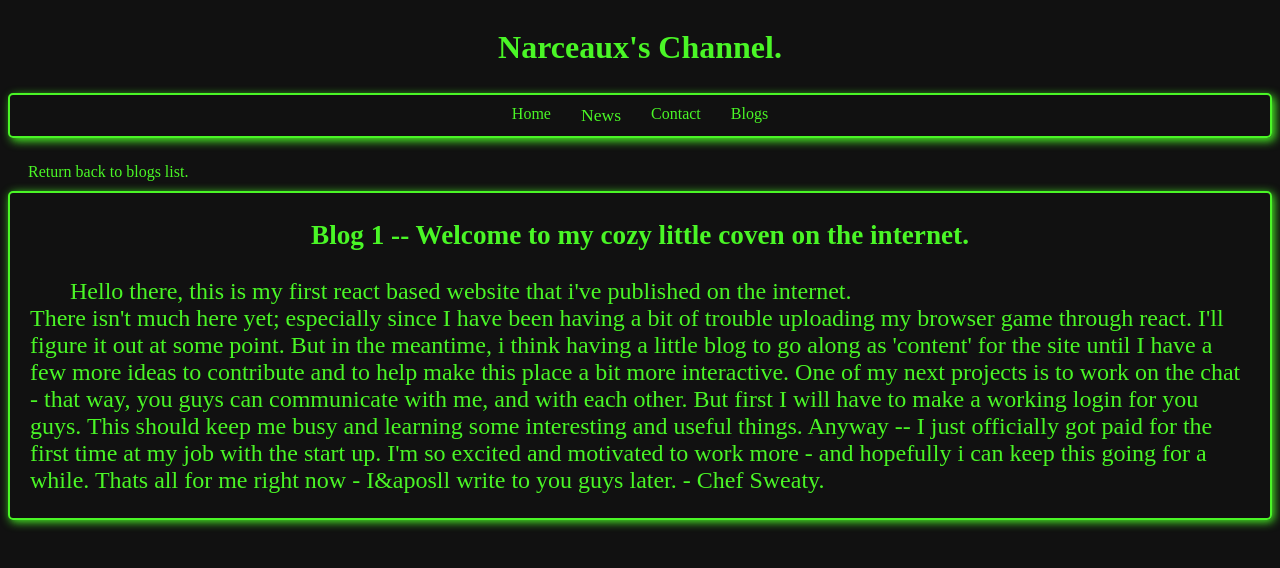
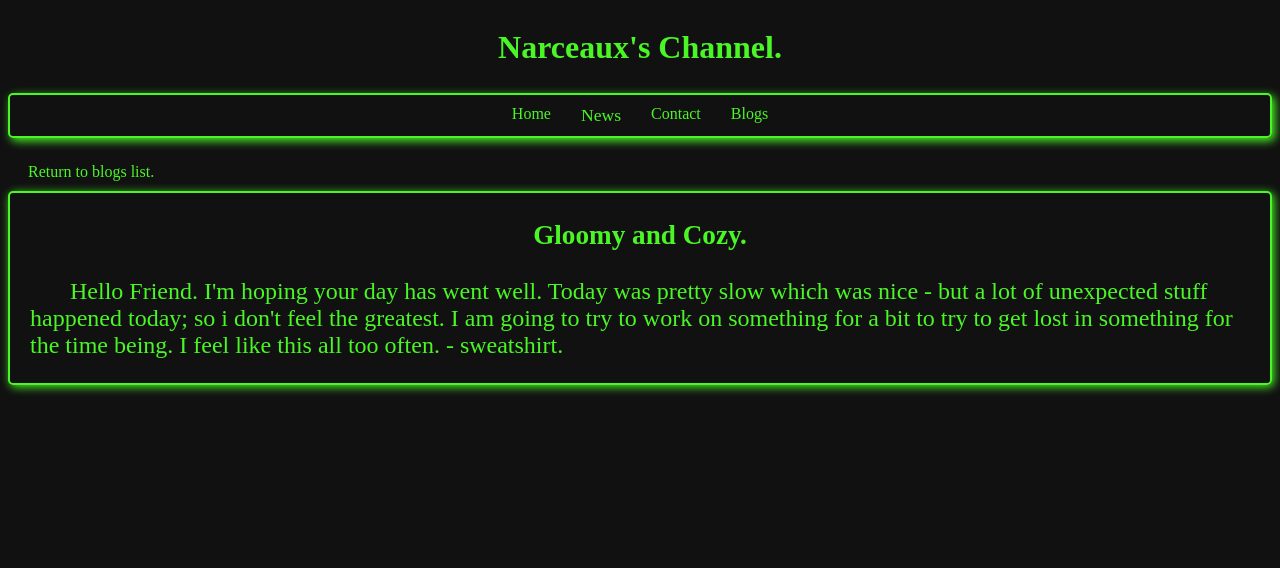
Before and after one commit to sweatshirt0/narceaux, a React (Create React App) app: page /blogs/blog2 in a window 1280 px wide. Shown: the top 568 px of the page. Built offline with nearby package versions, Linux system fonts and the light colour scheme.

Commit message:
New blog post.

```diff
--- a/src/App.js
+++ b/src/App.js
@@ -5,6 +5,7 @@ import Contact from './components/Contact'
 import Blog from './components/Blog'
 import News from './components/News'
 import Blog1 from './components/Blog1'
+import Blog2 from './components/Blog2'
 
 function App() {
   return (
@@ -13,6 +14,7 @@ function App() {
 		<Route path="/contact" element={<Contact />} />
 		<Route path="/blogs" element={<Blog />} />
 		<Route path="/blogs/:blog1" element={<Blog1 />} />
+		<Route path="/blogs/blog2" element={<Blog2 />} />
 		<Route path="/news" element={<News />} />
 	</Routes>
   );
--- a/src/components/Blog.js
+++ b/src/components/Blog.js
@@ -8,7 +8,8 @@ const Blog = () => {
 			<Title />
 			<Nav />
 			<div className="blog-list-wrapper">
-				<a className="blog" href="/blogs/:blog1">1. Welcome to my new home</a>
+				<a className="blog" href="/blogs/:blog1">1. Welcome to my new home</a><br/>
+				<a className="blog" href="/blogs/blog2">2. Gloomy and Cozy.</a>
 			</div>
 		</div>
 	)
--- /dev/null
+++ b/src/components/Blog2.js
@@ -0,0 +1,19 @@
+import React from 'react'
+import Title from './Title'
+import Nav from './Nav'
+
+const Blog2 = () => {
+	return(
+		<div className="whole-wrapper">
+			<Title />
+			<Nav />
+			<a className="return" href="/blogs">Return to blogs list.</a>
+			<div className="blog-wrapper">
+				<h3 className="blog-title">Gloomy and Cozy.</h3>
+				<p className="blog-content"><span className="indent">Hello</span> Friend. I&apos;m hoping your day has went well. Today was pretty slow which was nice - but a lot of unexpected stuff happened today; so i don&apos;t feel the greatest. I am going to try to work on something for a bit to try to get lost in something for the time being. I feel like this all too often. - sweatshirt.</p>
+			</div>
+		</div>
+	)
+}
+
+export default Blog2
--- a/src/index.css
+++ b/src/index.css
@@ -199,6 +199,7 @@ input:focus {
 .blog {
 	text-decoration: none;
 	color: #4af626;
+	margin-top: 5px;
 }
 
 .blog:hover {
```
